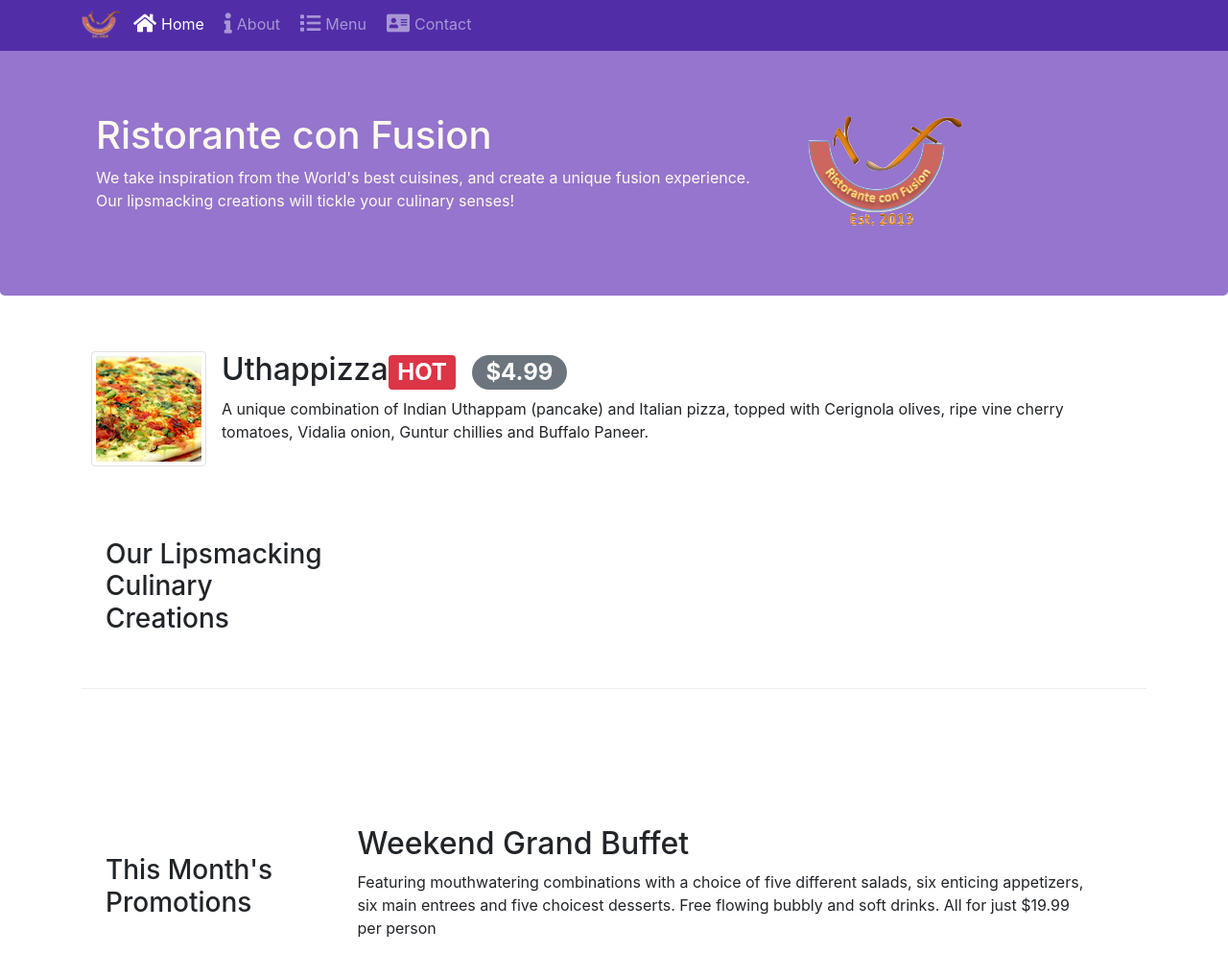
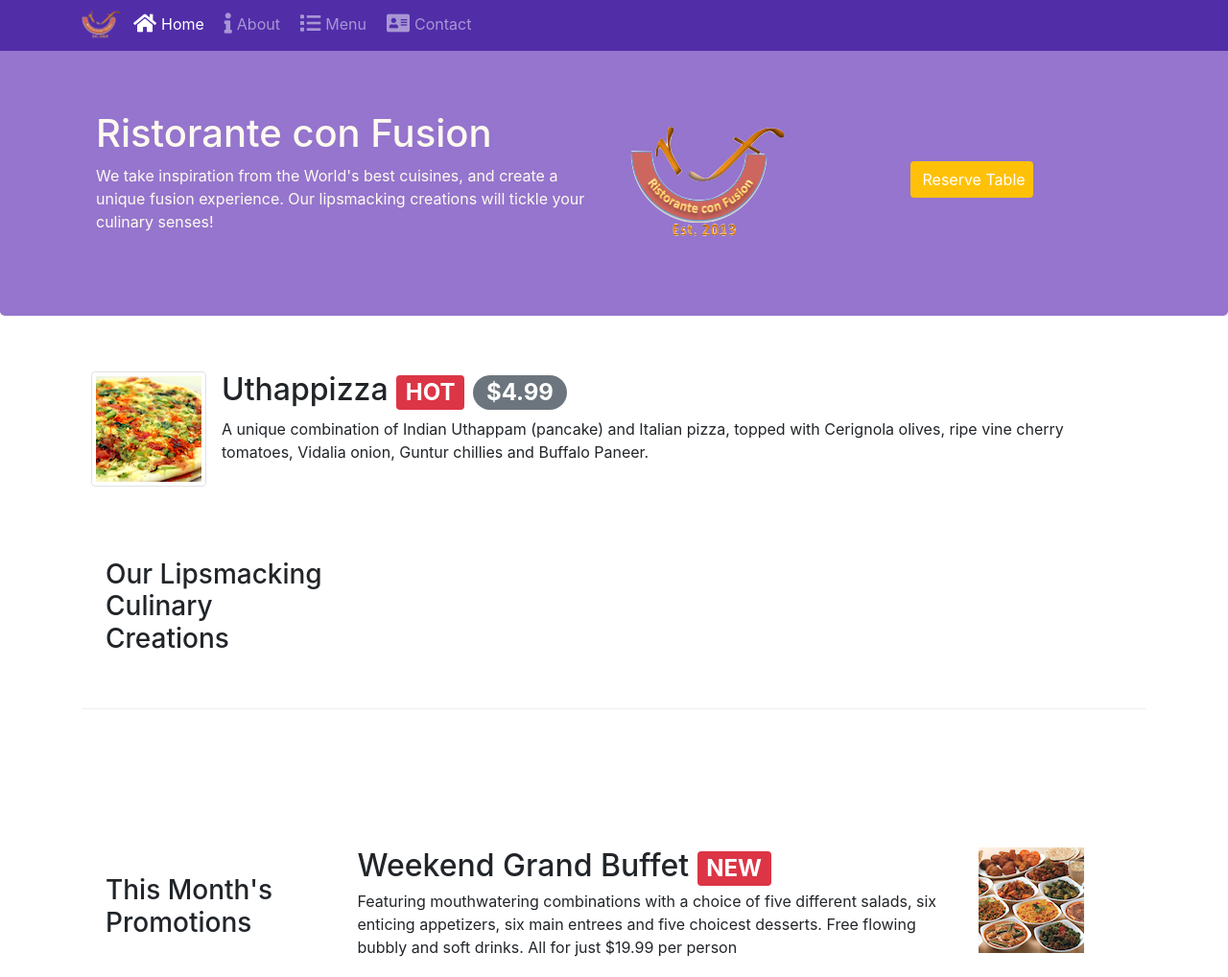
Before and after one commit to nmsteve/Hotel-blog, a website: page index.html in a window 1280 px wide. Shown: the part 5-1023 px from the top of the page at 96% size. Drawn offline with nearby package versions, Linux system fonts and the light colour scheme.

Commit message:
adding Reserve button

```diff
--- a/index.html
+++ b/index.html
@@ -44,12 +44,17 @@
     <header class="jumbotron">
         <div class = "container">
             <div class = 'row row-header align-items-center'>
-                <div class = "col-md-8 col-sm-12">
+                <div class = " col-sm-6">
                     <h1>Ristorante con Fusion</h1>
                     <p>We take inspiration from the World's best cuisines, and create a unique fusion experience. Our lipsmacking creations will tickle your culinary senses!</p>
                 </div>
-                <div class="col-md-4 col-sm align-self-center">
+
+                <div class="col-sm-3 align-self-center">
                     <img alt= "Logo "src="img/logo.png" class="img-fluid">
+                </div>
+
+                <div class="col-sm-3 align-self-center">
+                    <a  class="btn bg-warning bg-sm" href="#Reserve-form">Reserve Table</a>
                 </div>
             </div>
         </div>
@@ -66,7 +71,7 @@
                 <img class="d-flex mr-3 img-thumbnail border align-self-center"
                         src="img/uthappizza.png" alt="Uthappizza">
                 <div class="media-body">
-                    <h2 class="mt-0">Uthappizza<span class=" mr-2 badge badge-danger">HOT</span> <span class="badge badge-pill badge-secondary">$4.99</span> </h2>
+                    <h2 class="mt-0">Uthappizza <span class="badge badge-danger">HOT</span> <span class="badge badge-pill badge-secondary">$4.99</span> </h2>
                     <p class="d-none d-sm-block">A unique combination of Indian Uthappam (pancake) and
                         Italian pizza, topped with Cerignola olives, ripe vine
                         cherry tomatoes, Vidalia onion, Guntur chillies and
@@ -83,8 +88,13 @@
                 <h3>This Month's Promotions</h3>
             </div>
             <div class="col col-sm col-md">
-                <h2>Weekend Grand Buffet</h2>
-                <p>Featuring mouthwatering combinations with a choice of five different salads, six enticing appetizers, six main entrees and five choicest desserts. Free flowing bubbly and soft drinks. All for just $19.99 per person </p>
+                <div class="media">
+                    <div class="media-body">
+                      <h2 class="mt-0 mb-1">Weekend Grand Buffet <span class=" badge  badge-danger">NEW</span></h2>
+                      <p>Featuring mouthwatering combinations with a choice of five different salads, six enticing appetizers, six main entrees and five choicest desserts. Free flowing bubbly and soft drinks. All for just $19.99 per person</p>
+                    </div>
+                    <img src="/img/buffet.png" class="ml-3" alt="buffet photo">
+                  </div>
             </div>
         </div>
 
@@ -111,10 +121,10 @@
             </div>
         </div>
 
-        <div class = "row row-content">
+        <div class = "row row-content" >
                 <div class="col"></div>
-                <div class="col-sm-8">
-                    <div class="card">
+                <div class="col-sm-8" >
+                    <div class="card" id="Reserve-form" >
                         <div class="card-header bg-warning">
                             <h3 class= "text-white">Reserve a Table</h3>
                         </div>
@@ -169,7 +179,7 @@
                                 </div>
                                 <div class="form-group row">
                                     <div class="offset-3">
-                                        <button class="btn bg-primary">Reserve</button>
+                                        <button type="submit" class="btn bg-primary">Reserve</button>
                                     </div>
 
                                 </div>
```
